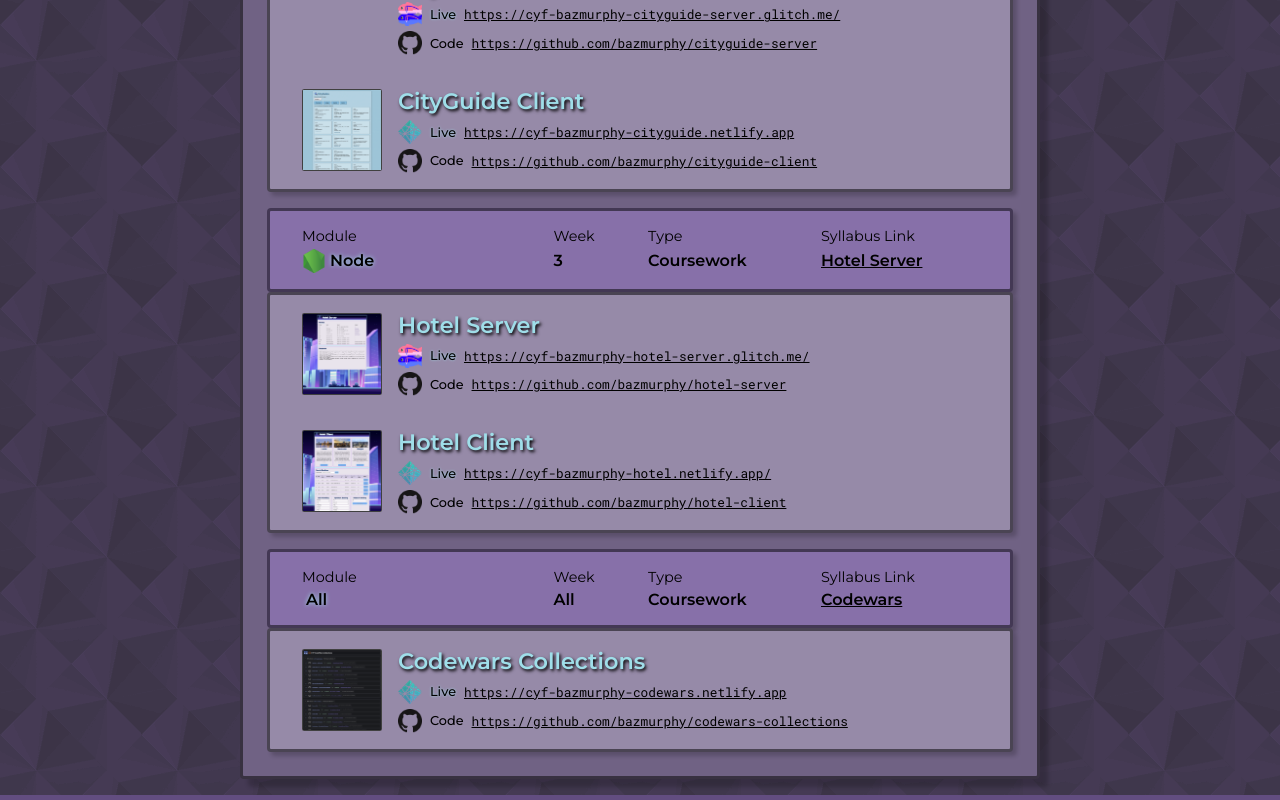
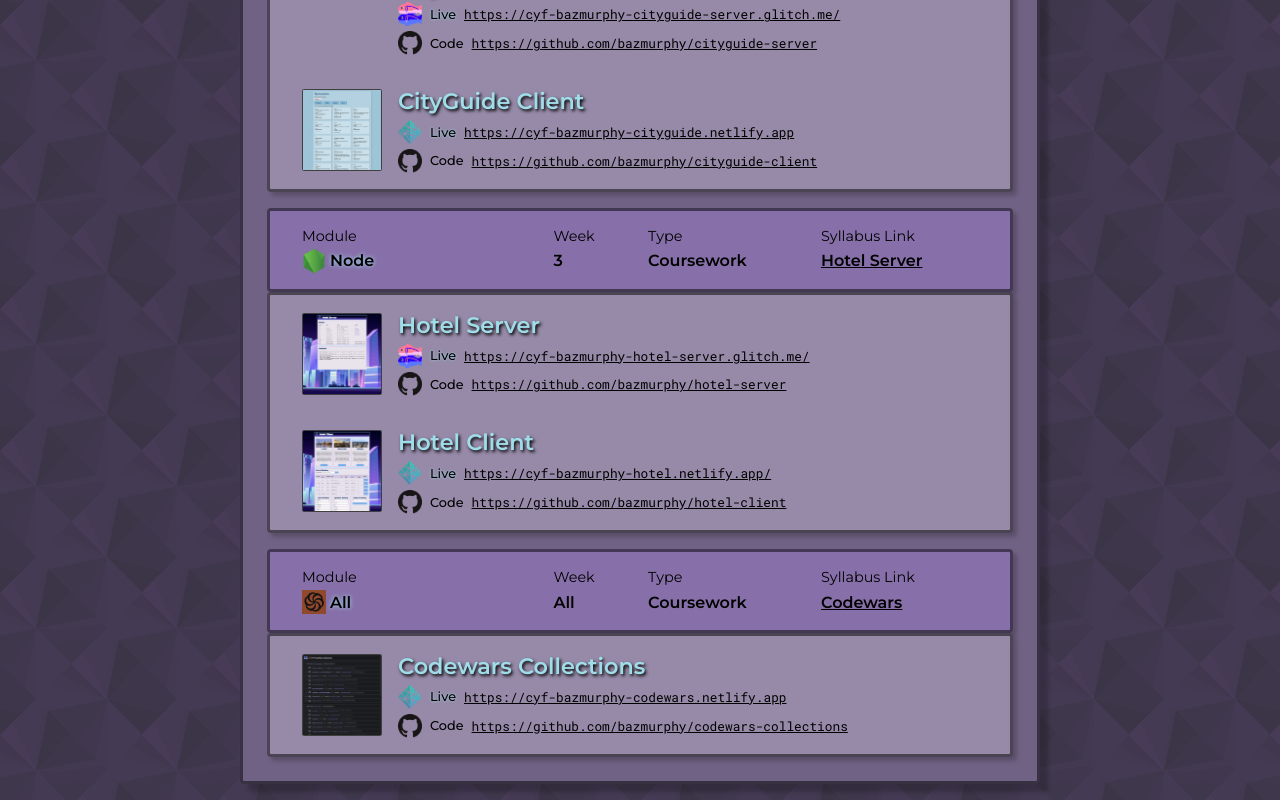
Before and after one commit to bazmurphy/projects-list, a React (Create React App) app: page / in a window 1280 px wide. Shown: the part 6224-7024 px from the top of the page. Built offline with nearby package versions, Linux system fonts and the light colour scheme.

Commit message:
codewars logo

```diff
--- a/src/App.css
+++ b/src/App.css
@@ -181,10 +181,11 @@ body {
   font-size: 0.8rem;
 }
 
+.htmlcss,
+.javascript,
 .react,
 .node,
-.htmlcss,
-.javascript {
+.codewars {
   display: inline-block;
   height: 24px;
 }
--- a/src/ProjectList.js
+++ b/src/ProjectList.js
@@ -786,9 +786,9 @@ const ProjectList = () => {
             <div className="project-container">
                 <ProjectHeader
                     moduleName="All"
-                    moduleNameImageClass=""
-                    moduleNameImageSrc=""
-                    moduleNameImageAlt=""
+                    moduleNameImageClass="codewars"
+                    moduleNameImageSrc="./codewars.png"
+                    moduleNameImageAlt="Codewars Logo"
                     classWorkOrCourseWork="Coursework"
                     weekNumber="All"
                     syllabusLink="https://docs.codeyourfuture.io/Leaders/running-the-course/codewars"
```
Also changed, not shown: public/codewars.png (added).
